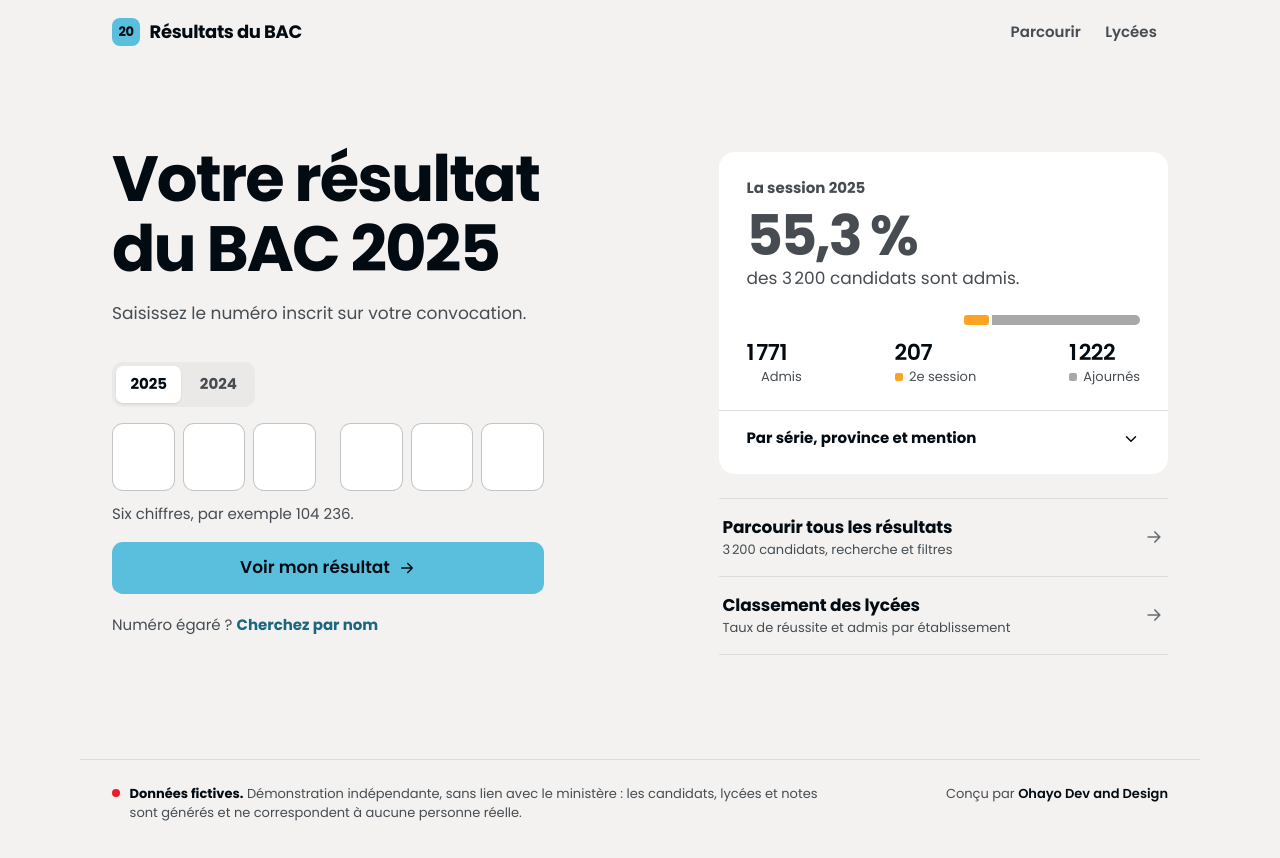
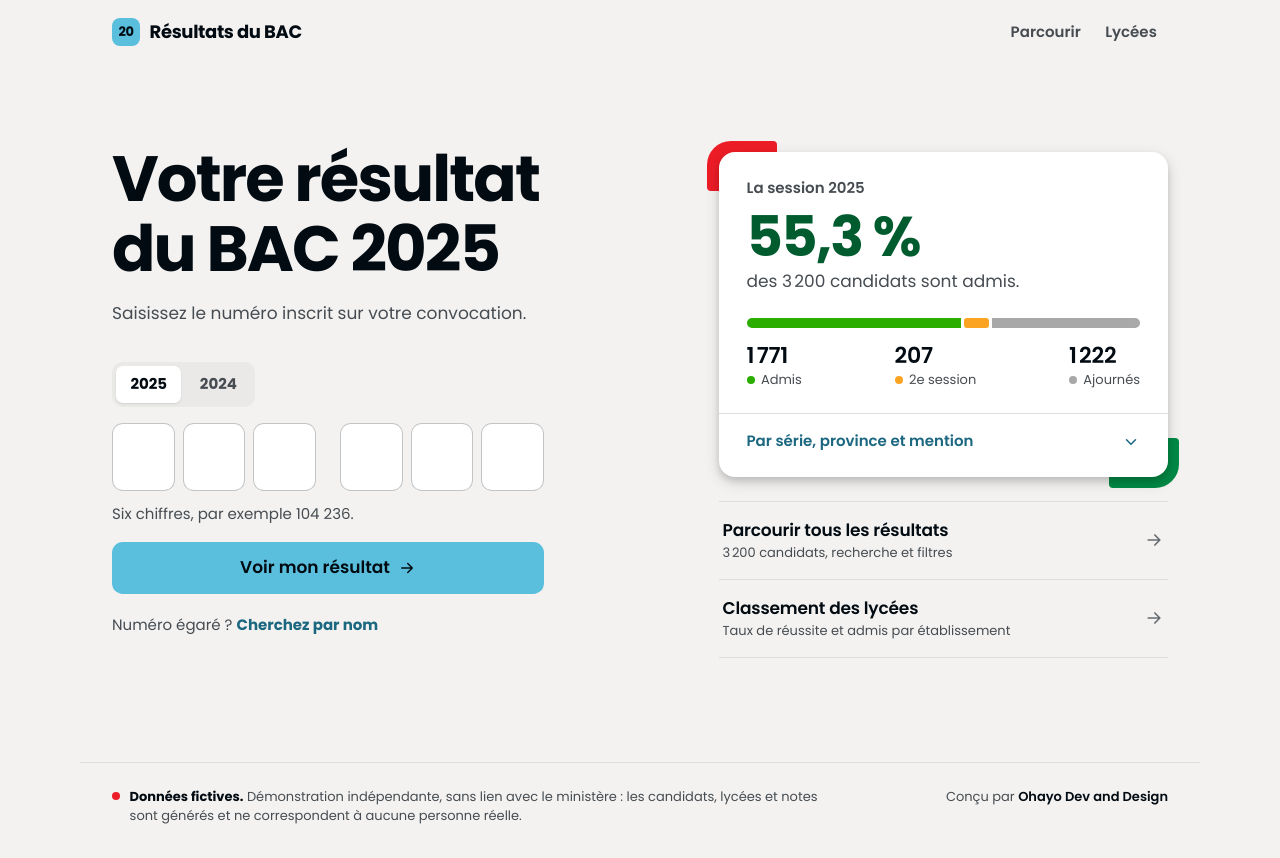
Before and after one commit to Dokja620/exam-result, a SvelteKit app: page / in a window 1280 px wide. Built offline with nearby package versions, Linux system fonts and the light colour scheme.

Commit message:
feat(ui): flag corner tabs on cards

```diff
--- a/src/scss/_stats.scss
+++ b/src/scss/_stats.scss
@@ -13,14 +13,13 @@
 .overview-skeleton {
 	height: 15rem;
 	border-radius: var(--r-lg);
-	background: color-mix(in oklab, var(--color-base-200) 45%, var(--bg));
+	background: color-mix(in srgb, var(--color-base-200) 45%, var(--bg));
 }
 
-// La session en chiffres : une feuille blanche, le taux en grand, une barre de répartition
+// La session en chiffres : la carte drapeau, le taux en grand, une barre de répartition
 .overview {
-	background: var(--paper);
+	@include flag-card;
 	border-radius: var(--r-lg);
-	box-shadow: var(--shadow-sheet);
 	padding: 1.5rem 1.25rem 0.5rem;
 
 	@include up($bp-sm) {
@@ -30,7 +29,7 @@
 	h2 {
 		font-family: var(--text);
 		font-size: var(--fs-sm);
-		font-weight: 700;
+		font-weight: 600;
 		letter-spacing: 0;
 		color: var(--ink-2);
 	}
@@ -45,10 +44,10 @@
 		.big {
 			font-family: var(--display);
 			font-size: clamp(2.75rem, 2rem + 2.5vw, 3.5rem);
-			font-weight: 650;
-			line-height: 0.95;
-			letter-spacing: -0.04em;
-			color: var(--teal);
+			font-weight: 700;
+			line-height: 1;
+			letter-spacing: -0.03em;
+			color: var(--admis-ink);
 		}
 	}
 
@@ -73,7 +72,7 @@
 	}
 
 	[data-statut='admis'] {
-		--seg: var(--teal);
+		--seg: var(--admis);
 	}
 	[data-statut='2e session'] {
 		--seg: var(--amber);
@@ -99,7 +98,7 @@
 			font-family: var(--display);
 			font-size: var(--fs-lg);
 			font-weight: 600;
-			letter-spacing: -0.02em;
+			letter-spacing: -0.01em;
 			line-height: 1.1;
 		}
 		.l {
@@ -113,7 +112,7 @@
 				content: '';
 				width: 0.5rem;
 				height: 0.5rem;
-				border-radius: 2px;
+				border-radius: 50%;
 				background: var(--seg);
 			}
 		}
@@ -135,9 +134,9 @@
 			justify-content: space-between;
 			gap: 1rem;
 			padding: 1rem 1.25rem;
-			font-weight: 700;
+			font-weight: 600;
 			font-size: var(--fs-sm);
-			color: var(--teal);
+			color: var(--blue-dark);
 			user-select: none;
 			border-radius: 0 0 var(--r-lg) var(--r-lg);
 
@@ -149,7 +148,7 @@
 				display: none;
 			}
 			&:hover {
-				background: var(--mint-wash);
+				background: var(--blue-wash);
 			}
 			&:focus-visible {
 				outline-offset: -2px;
@@ -181,7 +180,7 @@
 		h3 {
 			font-family: var(--text);
 			font-size: var(--fs-xs);
-			font-weight: 700;
+			font-weight: 600;
 			letter-spacing: 0;
 			color: var(--ink-2);
 			margin-bottom: 0.6rem;
@@ -217,35 +216,35 @@
 			display: block;
 			height: 0.375rem;
 			border-radius: 999px;
-			background: color-mix(in oklab, var(--color-base-200) 80%, var(--paper));
+			background: var(--zebra);
 			overflow: hidden;
 
 			> span {
 				display: block;
 				height: 100%;
-				background: var(--bar, var(--teal));
+				background: var(--bar, var(--blue));
 				border-radius: inherit;
 			}
 		}
 
 		.pct {
-			font-weight: 700;
+			font-weight: 600;
 			text-align: right;
 			white-space: nowrap;
 		}
 
-		// Mentions : une seule teinte, intensité décroissante
+		// Mentions : les couleurs du surligneur
 		[data-mention='très bien'] {
-			--bar: var(--teal);
+			--bar: var(--hl-tres-bien);
 		}
 		[data-mention='bien'] {
-			--bar: color-mix(in oklab, var(--teal) 70%, var(--mint));
+			--bar: var(--hl-bien);
 		}
 		[data-mention='assez bien'] {
-			--bar: color-mix(in oklab, var(--teal) 40%, var(--mint));
+			--bar: var(--hl-assez-bien);
 		}
 		[data-mention='passable'] {
-			--bar: var(--mint);
+			--bar: var(--hl-passable);
 		}
 	}
 }
@@ -272,7 +271,7 @@
 			display: block;
 			font-family: var(--display);
 			font-size: var(--fs-md);
-			font-weight: 650;
+			font-weight: 600;
 			letter-spacing: -0.01em;
 		}
 		small {
@@ -289,10 +288,10 @@
 		}
 		&:hover {
 			b {
-				color: var(--teal);
+				color: var(--blue-dark);
 			}
 			.icon {
-				color: var(--teal);
+				color: var(--blue-dark);
 				transform: translateX(3px);
 			}
 		}
```
